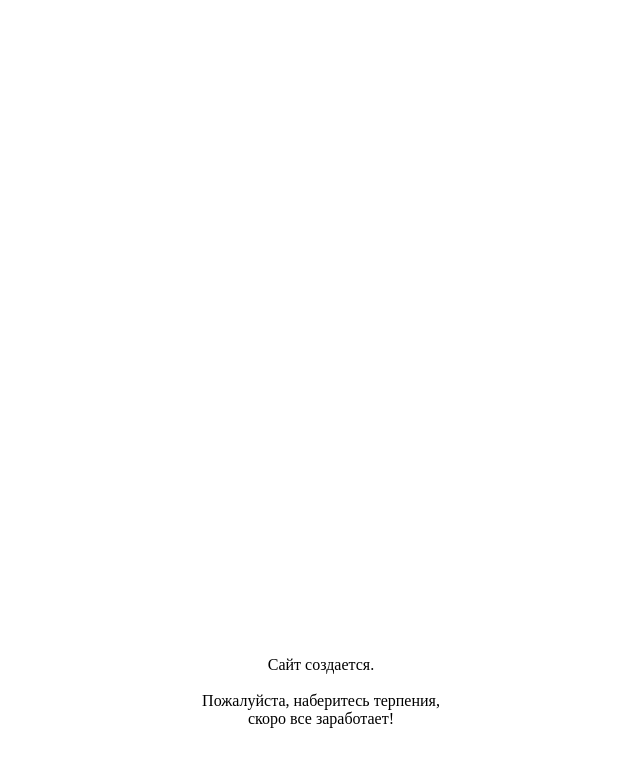
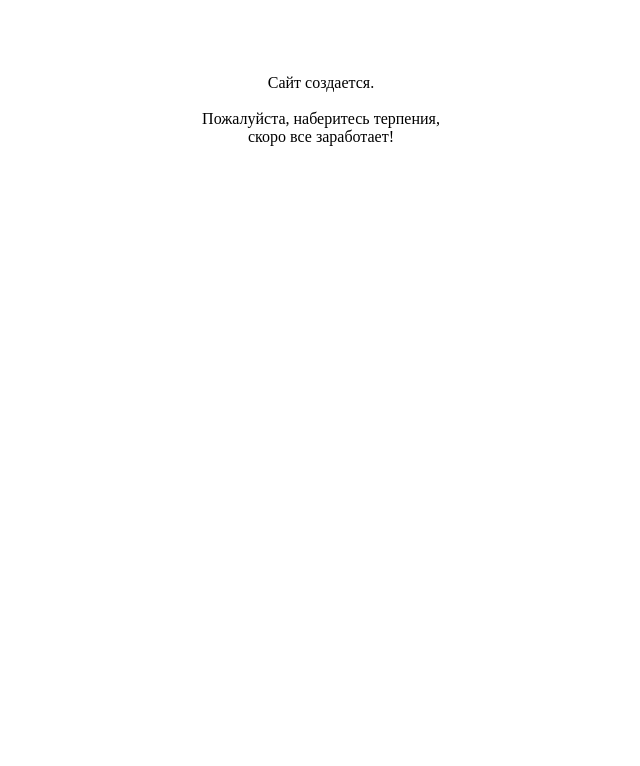
Before and after one commit to qrtx/sorokabrand, a plain HTML site: page index.html in a window 1280 px wide. Shown: the whole page, without its empty margins (319-959 px from the left). Drawn offline with Linux system fonts and the light colour scheme.

Commit message:
Update index.html

```diff
--- a/index.html
+++ b/index.html
@@ -6,7 +6,7 @@
   <style>
    .text {
     text-align:  center;
-    padding-top: 50%;
+    padding-top: 50px;
    }
   </style>
  </head>
```
